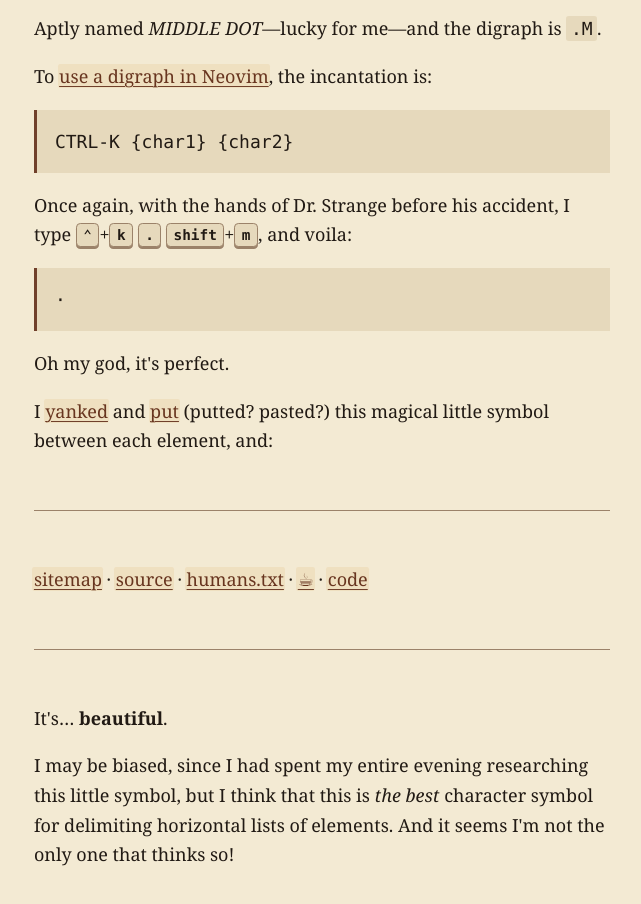
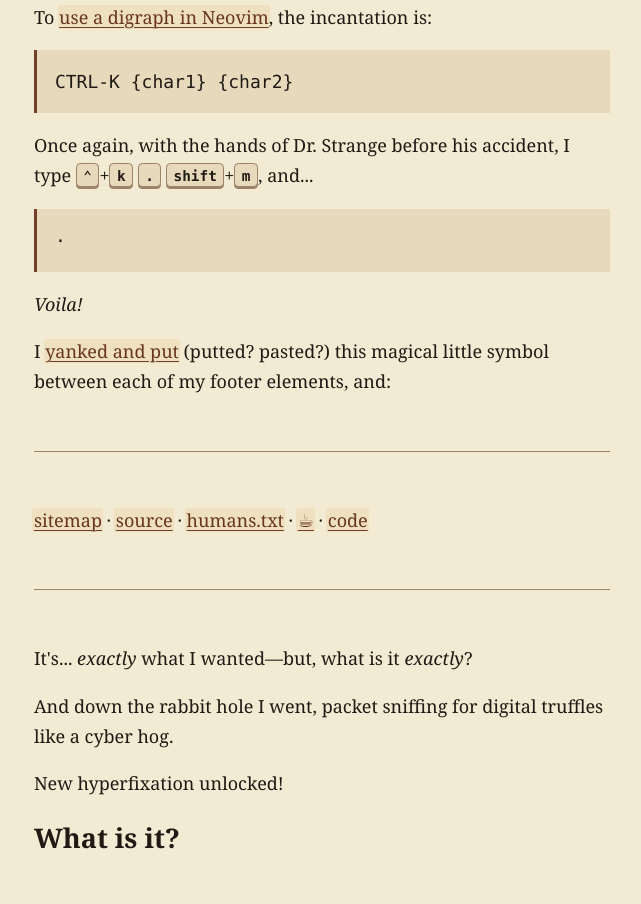
Before and after one commit to alDuncanson/alduncanson.com, a plain HTML site: page public/prose/interpunct/index.html in a window 1280 px wide. Shown: the part 3216-4120 px from the top of the page, without its empty margins (318-959 px from the left). Drawn offline with Linux system fonts and the light colour scheme.

Commit message:
chore: interpunct checkpoint

```diff
--- a/public/prose/interpunct/index.html
+++ b/public/prose/interpunct/index.html
@@ -86,14 +86,15 @@
 			+ <kbd>9</kbd>:</p>
 		<pre><code>9</code></pre>
 		<p>Hmm, that didn't work. Maybe I typed it incorrectly.</p>
-		<p><i>Staring down at my fingers as I prepare them to press each key sequentially, hands of a surgeon, focused, I type again</i>
+		<p><i>Staring down at my keyboard, brow <s>furled</s>
+			furrowed, mouth open, hands of a surgeon, I type again</i>
 		<kbd>⌥</kbd>
 		+ <kbd>shift</kbd>
 		+ <kbd>9</kbd>:</p>
 		<pre><code>9</code></pre>
 		<p><i>Blast!</i></p>
 		<p>Alright, maybe it's my editor that's the problem…<a href="https://neovim.io/">Neovim</a>, <a href="https://knowyourmeme.com/memes/btw-i-use-arch">btw</a>.</p>
-		<p>I consulted the oracle again in my caveman-esque pre-AI algorithmic dialect—<a href="https://www.youtube.com/watch?v=DP8qe2Qo2-s">keywordese</a>: "how to type middle dot <b>neovim</b>".</p>
+		<p>I consulted the oracle again in my caveman-esque pre-AI algorithmic dialect—<a href="https://www.youtube.com/watch?v=DP8qe2Qo2-s">keywordese</a>: "how type middle dot <b>neovim</b>".</p>
 		<p>Ha, <i>of course</i>.
 			The wonderful community of builders, users, and maintainers of Neovim already have a solution for my problem, <a href="https://neovim.io/doc/user/digraph/">digraphs</a>:</p>
 		<blockquote>
@@ -111,12 +112,12 @@
 		<pre><code>CTRL-K {char1} {char2}</code></pre>
 		<p>Once again, with the hands of Dr. Strange before his accident, I type <kbd>⌃</kbd>+<kbd>k</kbd>
 			<kbd>.</kbd>
-			<kbd>shift</kbd>+<kbd>m</kbd>, and voila:</p>
+			<kbd>shift</kbd>+<kbd>m</kbd>, and...</p>
 		<pre><code>·</code></pre>
-		<p>Oh my god, it's perfect.</p>
-		<p>I <a href="https://neovim.io/doc/user/usr_04/#04.6">yanked</a>
-			and <a href="https://neovim.io/doc/user/usr_04/#04.7">put</a>
-			(putted? pasted?) this magical little symbol between each element, and:</p>
+		<p><i>Voila!</i></p>
+		<p>I <a href="https://neovim.io/doc/user/usr_04/#04.6">yanked
+				and put</a>
+			(putted? pasted?) this magical little symbol between each of my footer elements, and:</p>
 		<footer>
 			<hr>
 			<a href="/sitemap.xml">sitemap</a>
@@ -130,8 +131,12 @@
 			<a href="https://github.com/alDuncanson/">code</a>
 			<hr>
 		</footer>
-		<p>It's… <b>beautiful</b>.</p>
-		<p>I may be biased, since I had spent my entire evening researching this little symbol, but I think that this is <i>the best</i>
-			character symbol for delimiting horizontal lists of elements. And it seems I'm not the only one that thinks so!</p>
+		<p>It's... <i>exactly</i>
+			what I wanted—but, what is
+			it <i>exactly</i>?</p>
+		<p>And down the rabbit hole I went, packet sniffing for digital truffles like a cyber hog.</p>
+		<!-- TODO: let's add a sort of callout box or something -->
+		<aside>New hyperfixation unlocked!</aside>
+		<h2>What is it?</h2>
 	</body>
 </html>
```
